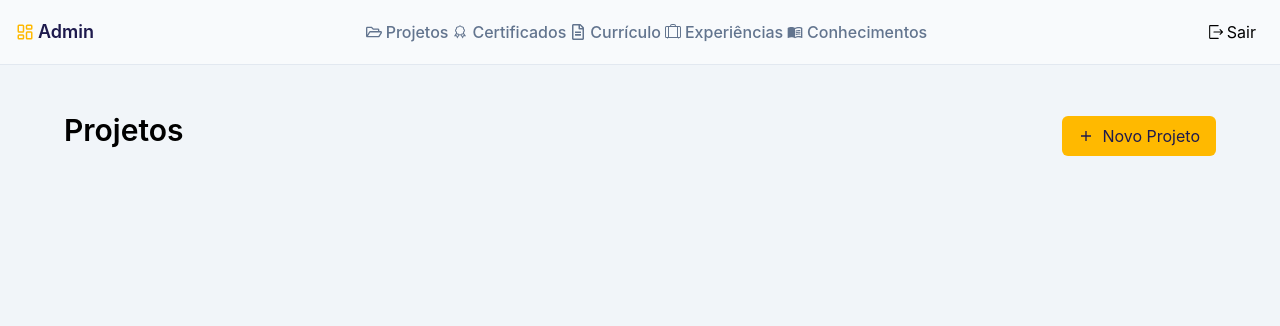
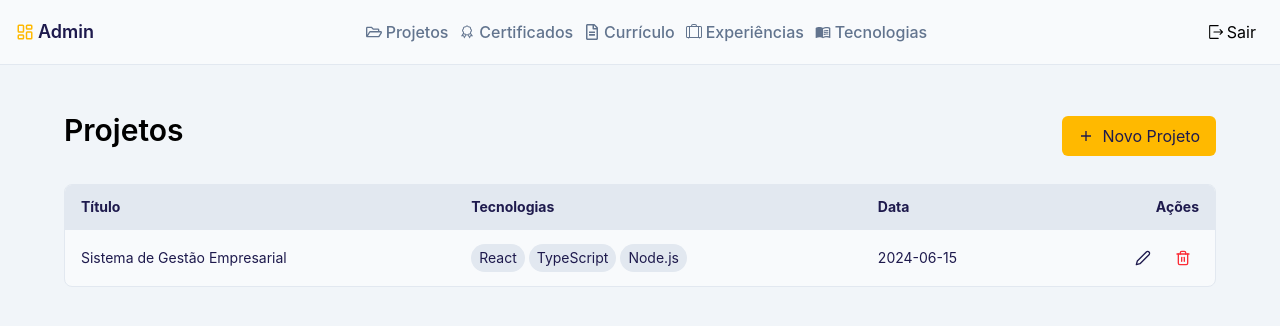
Before and after one commit to RafaelPA13/portifolio-v2, a React (Vite) app: page /admin/projetos in a window 1280 px wide. Shown: the top 326 px of the page. Built offline with nearby package versions, Linux system fonts and the light colour scheme.

Commit message:
feat: Datatables

```diff
--- /dev/null
+++ b/src/components/datatable.jsx
@@ -0,0 +1,78 @@
+import { FiEdit2 } from "react-icons/fi";
+import { FiTrash2 } from "react-icons/fi";
+
+export default function DataTable({
+  columns,
+  data,
+  onEdit,
+  onDelete,
+  renderCell,
+}) {
+  return (
+    <div className="w-full overflow-x-auto rounded-lg border border-slate-200 bg-slate-50">
+      <table className="w-full text-sm text-left">
+        <thead className="bg-slate-200 text-indigo-950 font-semibold">
+          <tr>
+            {columns.map((col) => (
+              <th
+                key={col.key}
+                className={`px-4 py-3 ${!col.mobile ? "hidden md:table-cell" : ""}`}
+              >
+                {col.label}
+              </th>
+            ))}
+            <th className="px-4 py-3 text-right">Ações</th>
+          </tr>
+        </thead>
+        <tbody>
+          {data.length === 0 ? (
+            <tr>
+              <td
+                colSpan={columns.length + 1}
+                className="px-4 py-8 text-center text-mist-500"
+              >
+                Nenhum registro encontrado.
+              </td>
+            </tr>
+          ) : (
+            data.map((item, index) => (
+              <tr
+                key={item.id ?? index}
+                className="border-t border-slate-200 hover:bg-slate-100 transition-colors duration-150"
+              >
+                {columns.map((col) => (
+                  <td
+                    key={col.key}
+                    className={`px-4 py-3 text-indigo-950 ${!col.mobile ? "hidden md:table-cell" : ""}`}
+                  >
+                    {renderCell
+                      ? renderCell(col.key, item[col.key], item)
+                      : item[col.key] ?? "—"}
+                  </td>
+                ))}
+                <td className="px-4 py-3 text-right">
+                  <div className="flex items-center justify-end gap-2">
+                    <button
+                      onClick={() => onEdit?.(item)}
+                      className="p-2 rounded-lg text-indigo-950 hover:bg-amber-100 hover:text-amber-500 transition-colors duration-150"
+                      title="Editar"
+                    >
+                      <FiEdit2 size={16} />
+                    </button>
+                    <button
+                      onClick={() => onDelete?.(item)}
+                      className="p-2 rounded-lg text-red-500 hover:bg-red-100 hover:text-red-500 transition-colors duration-150"
+                      title="Deletar"
+                    >
+                      <FiTrash2 size={16} />
+                    </button>
+                  </div>
+                </td>
+              </tr>
+            ))
+          )}
+        </tbody>
+      </table>
+    </div>
+  );
+}
--- a/src/components/navbar.jsx
+++ b/src/components/navbar.jsx
@@ -48,7 +48,7 @@ export default function Navbar({ admin }) {
     { icon: <LiaCertificateSolid />, name: "Certificados", path: "/admin/certificados" },
     { icon: <FaRegFileAlt />, name: "Currículo", path: "/admin/curriculo" },
     { icon: <BsSuitcaseLg />, name: "Experiências", path: "/admin/experiencias" },
-    { icon: <MdOutlineMenuBook />, name: "Conhecimentos", path: "/admin/conhecimentos" },
+    { icon: <MdOutlineMenuBook />, name: "Tecnologias", path: "/admin/tecnologias" },
   ];
 
   const navLinks = admin ? adminLinks : clientLinks;
--- a/src/main.jsx
+++ b/src/main.jsx
@@ -16,7 +16,7 @@ import ProjetosAdmin from "./pages/admin/projetos";
 import CertificadosAdmin from "./pages/admin/certificados";
 import Curriculo from "./pages/admin/curriculo";
 import Experiencias from "./pages/admin/experiencias";
-import Conhecimentos from "./pages/admin/conhecimentos";
+import Tecnologias from "./pages/admin/tecnologias";
 
 // Rotas
 import ClientRoutes from "./routes/clientRoutes";
@@ -46,7 +46,7 @@ const router = createBrowserRouter([
       {path: "certificados", element: <CertificadosAdmin />},
       {path: "curriculo", element: <Curriculo />},
       {path: "experiencias", element: <Experiencias />},
-      {path: "conhecimentos", element: <Conhecimentos />}
+      {path: "tecnologias", element: <Tecnologias />}
     ]
   }
 ])
--- a/src/pages/admin/certificados.jsx
+++ b/src/pages/admin/certificados.jsx
@@ -1,9 +1,40 @@
 import Titulo from "../../components/titulo";
+import DataTable from "../../components/datatable";
+import Skill from "../../components/skill";
 
 export default function CertificadosAdmin() {
-    return (
-        <div className="admin-page">
-            <Titulo titulo="Certificados" admin={true} textoButton="Novo Certificado" />
-        </div>
-    )
+  const colunas = [
+    { key: "nome", label: "Título", mobile: true },
+    { key: "instituicao", label: "Instituição", mobile: false },
+    { key: "tecnologias", label: "Tecnologias", mobile: false },
+  ];
+
+  const certificados = [
+    {
+      id: 1,
+      nome: "Python para Data Science",
+      instituicao: "Alura",
+      tecnologias: [{ id: 1, nome: "Python" }],
+    },
+  ];
+
+  function renderCell(key, value, item) {
+    if (key === "tecnologias") {
+      return (
+        <ul className="flex flex-wrap gap-1">
+          {value.map((tech) => (
+            <Skill key={tech.id} skill={tech.nome} animated={false} inicio={false} card={true} />
+          ))}
+        </ul>
+      );
+    }
+    return value ?? "—";
+  }
+
+  return (
+    <div className="admin-page">
+      <Titulo titulo="Certificados" admin={true} textoButton="Novo Certificado" />
+      <DataTable columns={colunas} data={certificados} renderCell={renderCell}/>
+    </div>
+  );
 }
--- a/src/pages/admin/conhecimentos.jsx
+++ /dev/null
@@ -1,9 +0,0 @@
-import Titulo from "../../components/titulo";
-
-export default function Conhecimentos() {
-    return (
-        <div className="admin-page">
-            <Titulo titulo="Conhecimentos" admin={true} textoButton="Novo Conhecimento" />
-        </div>
-    )
-}
--- a/src/pages/admin/experiencias.jsx
+++ b/src/pages/admin/experiencias.jsx
@@ -1,9 +1,26 @@
 import Titulo from "../../components/titulo";
+import DataTable from "../../components/datatable";
 
 export default function Experiencias() {
+  const colunas = [
+    { key: "cargo", label: "Cargo", mobile: true },
+    { key: "empresa", label: "Empresa", mobile: false },
+    { key: "periodo", label: "Período", mobile: false },
+  ];
+
+  const experiencias = [
+    {
+      id: 1,
+      cargo: "Desenvolvedor Full Stack Jr.",
+      empresa: "Tech Solutions LTDA",
+      periodo: "2024-01-15 — Atual",
+    },
+  ];
+
     return (
         <div className="admin-page">
             <Titulo titulo="Experiências" admin={true} textoButton="Nova Experiência" />
+            <DataTable columns={colunas} data={experiencias} />
         </div>
     )
 }
--- a/src/pages/admin/projetos.jsx
+++ b/src/pages/admin/projetos.jsx
@@ -1,9 +1,44 @@
 import Titulo from "../../components/titulo";
+import DataTable from "../../components/datatable";
+import Skill from "../../components/skill";
 
 export default function ProjetosAdmin() {
+  const colunas = [
+    { key: "nome", label: "Título", mobile: true },
+    { key: "tecnologias", label: "Tecnologias", mobile: false },
+    { key: "data", label: "Data", mobile: false },
+  ];
+
+  const projetos = [
+    {
+      id: 1,
+      nome: "Sistema de Gestão Empresarial",
+      tecnologias: [
+        { id: 1, nome: "React" },
+        { id: 2, nome: "TypeScript" },
+        { id: 3, nome: "Node.js" },
+      ],
+      data: "2024-06-15",
+    },
+  ];
+
+  function renderCell(key, value, item) {
+    if (key === "tecnologias") {
+      return (
+        <ul className="flex flex-wrap gap-1">
+          {value.map((tech) => (
+            <Skill key={tech.id} skill={tech.nome} animated={false} inicio={false} card={true} />
+          ))}
+        </ul>
+      );
+    }
+    return value ?? "—";
+  }
+
   return (
     <div className="admin-page">
       <Titulo titulo="Projetos" admin={true} textoButton="Novo Projeto" />
+      <DataTable columns={colunas} data={projetos} renderCell={renderCell}/>
     </div>
   );
 }
--- /dev/null
+++ b/src/pages/admin/tecnologias.jsx
@@ -0,0 +1,26 @@
+import Titulo from "../../components/titulo";
+import DataTable from "../../components/datatable";
+
+export default function Conhecimentos() {
+  const colunas = [
+    { key: "id", label: "ID", mobile: false },
+    { key: "nome", label: "Skill", mobile: true },
+    { key: "data_criacao", label: "Data Criação", mobile: false },
+    { key: "data_atualizacao", label: "Data Atualização", mobile: false },
+  ];
+
+  const conhecimentos = [
+    {
+      id: 1,
+      nome: "Python",
+      data_criacao: "2024-01-15",
+      data_atualizacao: "2024-01-15",
+    },
+  ];
+  return (
+    <div className="admin-page">
+      <Titulo titulo="Tecnologias" admin={true} textoButton="Nova Tecnologia" />
+      <DataTable columns={colunas} data={conhecimentos} />
+    </div>
+  );
+}
```
